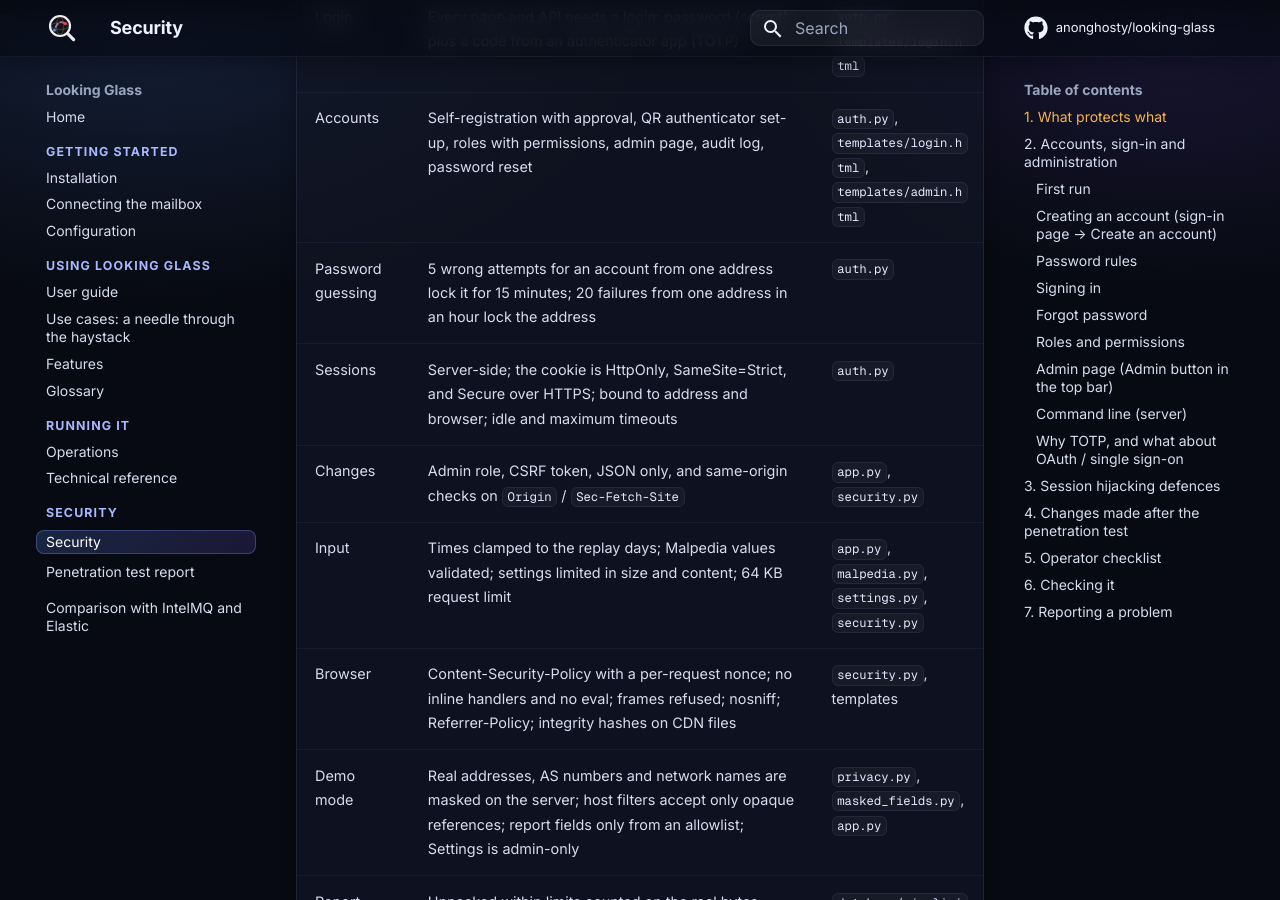
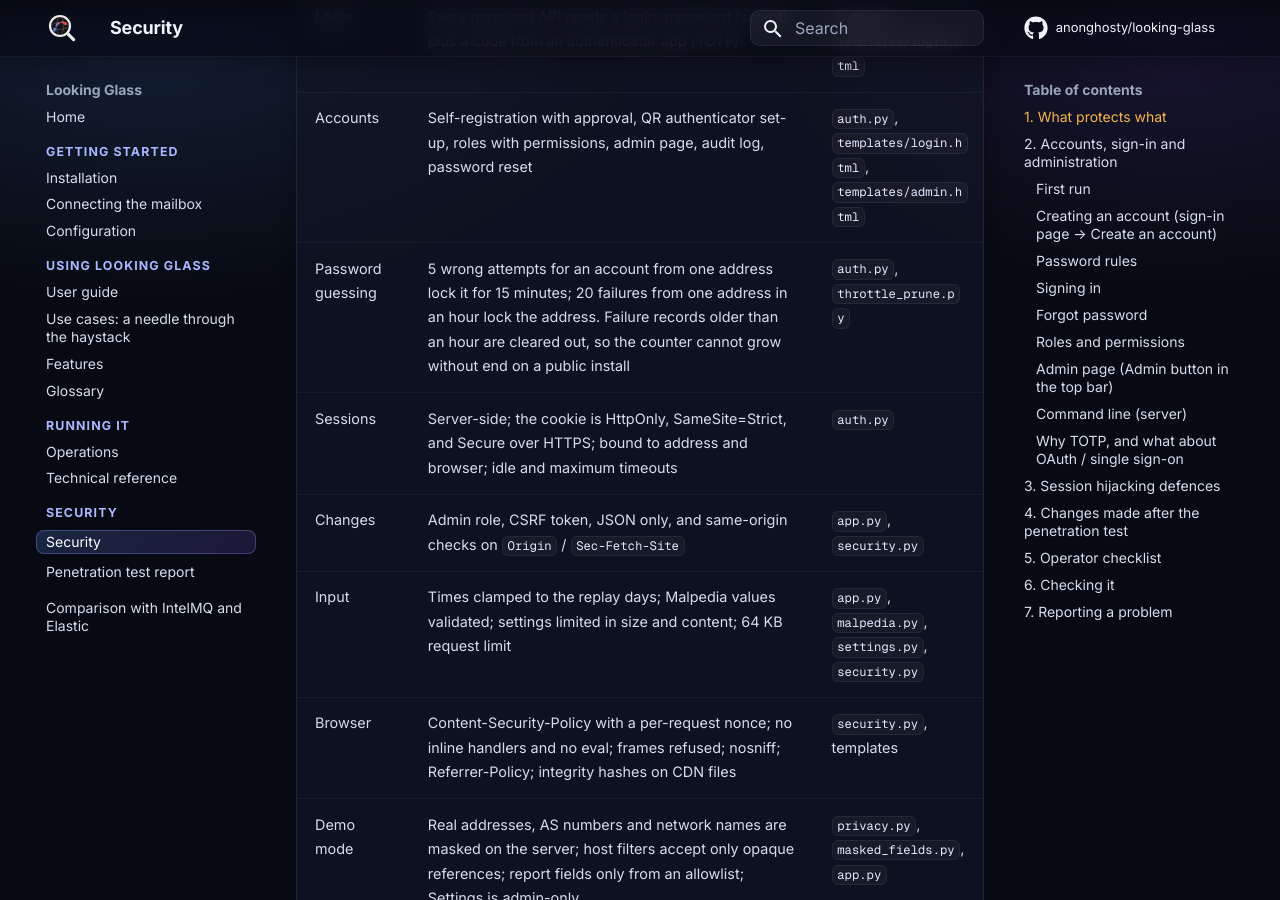
Before and after one commit to anonghosty/looking-glass, an MkDocs documentation site: the page built from docs/SECURITY.md, in a window 1280 px wide and 900 px high, scrolled down 885 px. Built offline with MkDocs 1.6.1 and Material for MkDocs 9.7.7, drawn with Linux system fonts in a browser that asks for light colours; comment, search, counter and statistics services are not loaded.

Commit message:
Docs: SECURITY.md notes that old failed-login records are cleared out

```diff
--- a/docs/SECURITY.md
+++ b/docs/SECURITY.md
@@ -23,7 +23,7 @@ This document describes how Looking Glass is secured, what was changed after the
 | Host names | Only `localhost`, `127.0.0.1`, `::1` and `ALLOWED_HOSTS` are served (stops DNS rebinding) | `security.py` |
 | Login | Every page and API needs a login: password (scrypt) plus a code from an authenticator app (TOTP) | `auth.py`, `templates/login.html` |
 | Accounts | Self-registration with approval, QR authenticator set-up, roles with permissions, admin page, audit log, password reset | `auth.py`, `templates/login.html`, `templates/admin.html` |
-| Password guessing | 5 wrong attempts for an account from one address lock it for 15 minutes; 20 failures from one address in an hour lock the address | `auth.py` |
+| Password guessing | 5 wrong attempts for an account from one address lock it for 15 minutes; 20 failures from one address in an hour lock the address. Failure records older than an hour are cleared out, so the counter cannot grow without end on a public install | `auth.py`, `throttle_prune.py` |
 | Sessions | Server-side; the cookie is HttpOnly, SameSite=Strict, and Secure over HTTPS; bound to address and browser; idle and maximum timeouts | `auth.py` |
 | Changes | Admin role, CSRF token, JSON only, and same-origin checks on `Origin` / `Sec-Fetch-Site` | `app.py`, `security.py` |
 | Input | Times clamped to the replay days; Malpedia values validated; settings limited in size and content; 64 KB request limit | `app.py`, `malpedia.py`, `settings.py`, `security.py` |
```
